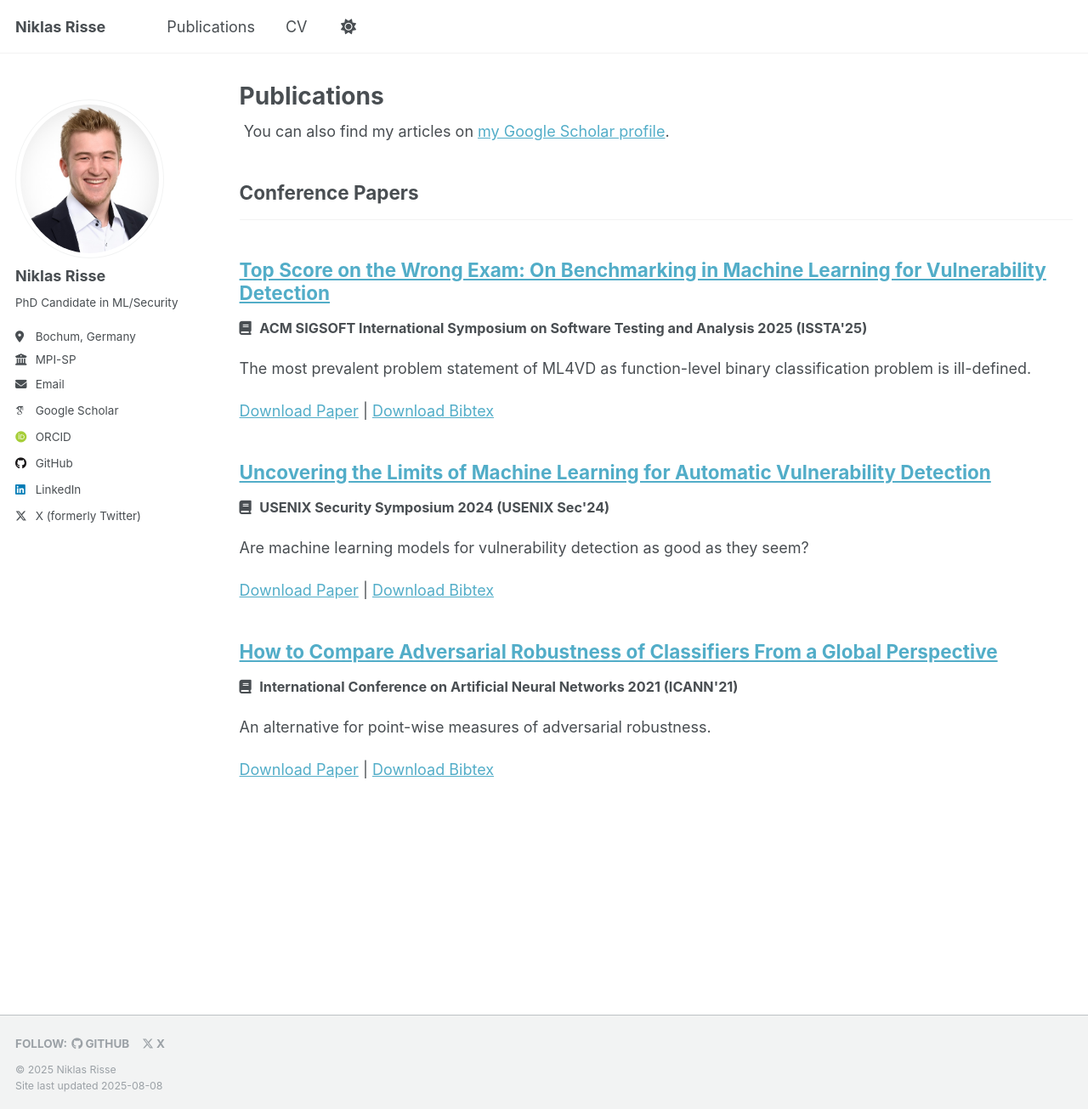
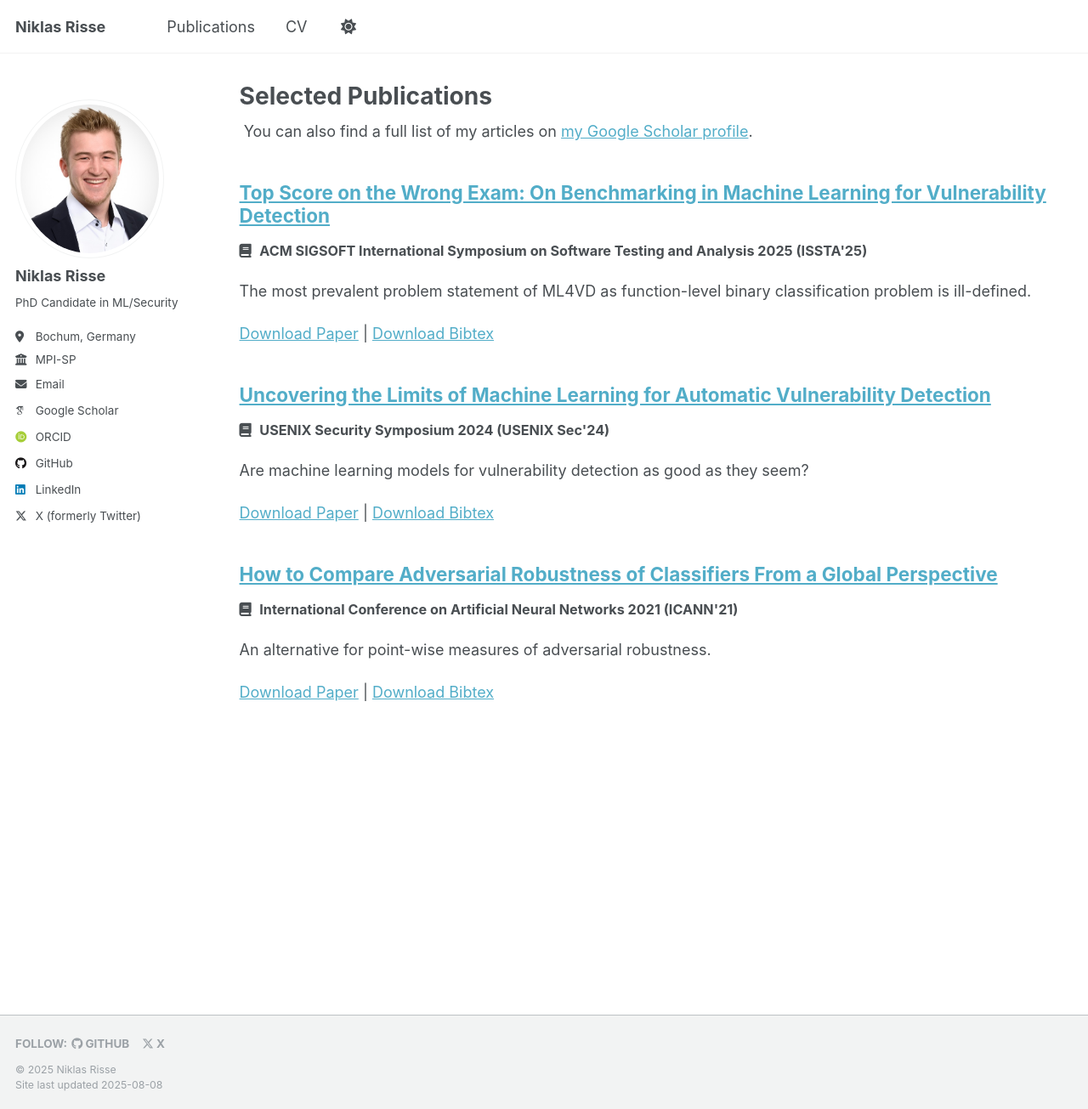
Before and after one commit to niklasrisse/niklasrisse.github.io, a Jekyll site: the page built from _pages/publications.html, in a window 1280 px wide and 1305 px high. Shown: the whole window at 85% size. Built offline with Jekyll 4.4.1, drawn with Linux system fonts in a browser that asks for light colours; some web fonts are replaced; a script that is not in the unit is left out.

Commit message:
no categories

```diff
--- a/_config.yml
+++ b/_config.yml
@@ -80,8 +80,6 @@ author:
 
 # Publication Category - The following the list of publication categories and their headings
 publication_category:
-    conferences:
-        title: "Conference Papers"
 
 # Site Settings
 teaser: # filename of teaser fallback teaser image placed in /images/, .e.g. "500x300.png"
--- a/_pages/publications.html
+++ b/_pages/publications.html
@@ -1,13 +1,13 @@
 ---
 layout: archive
-title: "Publications"
+title: "Selected Publications"
 permalink: /publications/
 author_profile: true
 ---
 
 {% if site.author.googlescholar %}
 <div class="wordwrap">
-    You can also find my articles on
+    You can also find a full list of my articles on
     <a href="{{site.author.googlescholar}}">my Google Scholar profile</a>.
 </div>
 {% endif %} {% include base_path %}
```
Also changed, not shown: other parts of _pages/publications.html (+2 -2 lines).
